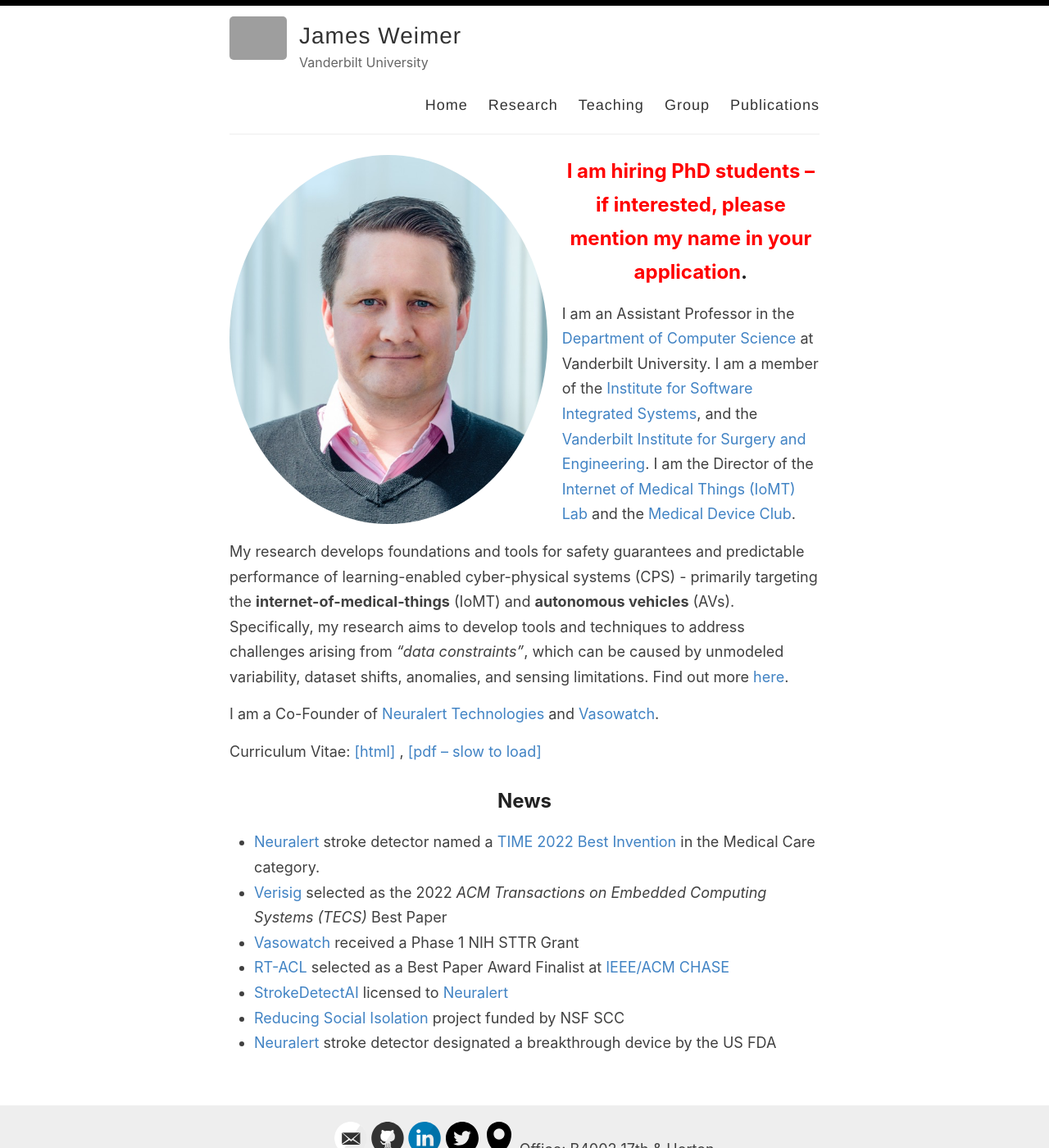
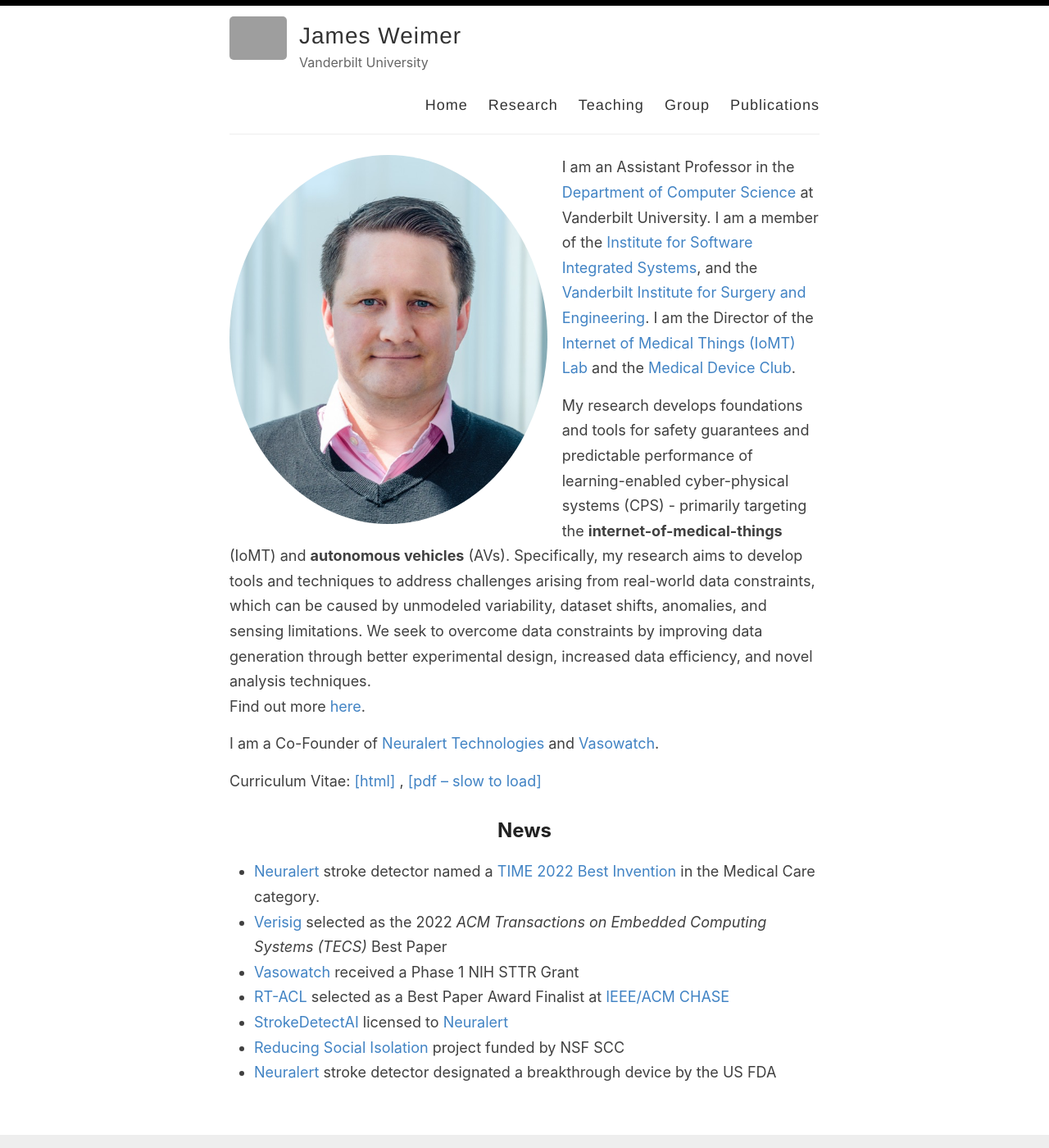
Before and after one commit to weimerj/weimerj.github.io, a Jekyll site: the page built from index.md, in a window 1280 px wide and 1400 px high. Shown: the whole window at 82% size. Built offline with Jekyll 4.4.1, drawn with Linux system fonts in a browser that asks for light colours; grey boxes are pictures that could not be loaded.

Commit message:
updated research overview in index

```diff
--- a/index.md
+++ b/index.md
@@ -5,7 +5,9 @@ permalink: /
 
 ![James Weimer](images/weimer-small.png  "James Weimer"){: style="float: left; margin-right: 1em; border-radius: 50%; max-height: 25em"}
 
-## <span style="color:red">I am hiring PhD students -- if interested, please mention my name in your application</span>.
+<!--
+<span style="color:red">I am hiring PhD students -- if interested, please mention my name in your application</span>.
+-->
 
 I am an Assistant Professor in the
 [Department of Computer Science](https://engineering.vanderbilt.edu/cs/)
@@ -17,8 +19,10 @@ I am the Director of the [Internet of Medical Things (IoMT) Lab]() and the [Medi
 My research develops foundations and tools for safety guarantees and predictable performance of
 learning-enabled cyber-physical systems (CPS) - primarily targeting the **internet-of-medical-things** (IoMT) and
 **autonomous vehicles** (AVs). Specifically, my research aims to develop tools and techniques to address
-challenges arising from _"data constraints"_, which can be caused by unmodeled variability, dataset shifts,
-anomalies, and sensing limitations. Find out more [here](/research){: target="_self"}.
+challenges arising from real-world data constraints, which can be caused by unmodeled variability, dataset shifts,
+anomalies, and sensing limitations. We seek to overcome data constraints by improving data generation through
+better experimental design, increased data efficiency, and novel analysis techniques.
+Find out more [here](/research){: target="_self"}.
 
 I am a Co-Founder of
 [Neuralert Technologies](https://www.neuralerttechnologies.com/)
```
